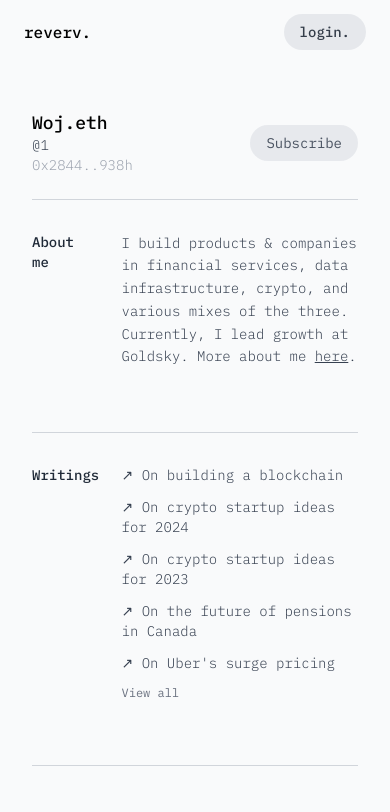
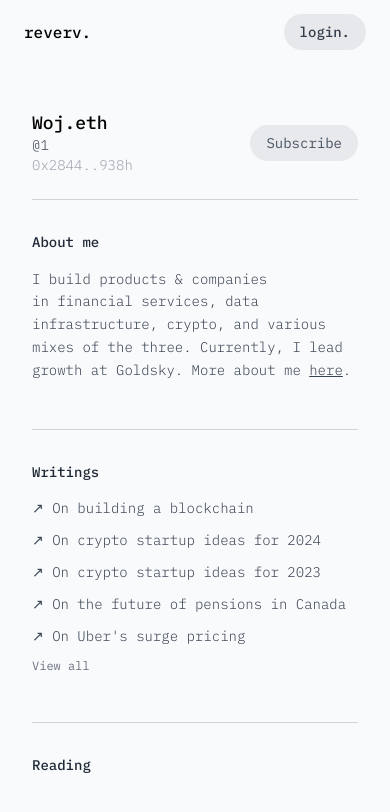
Before and after one commit to HugoSanchez/sugar, a Next.js app: page /profile/1 in a window 390 px wide. Shown: the top 812 px of the page. Built offline with nearby package versions, Linux system fonts and the light colour scheme; no server answers.

Commit message:
improved profile on mobile

```diff
--- a/src/app/profile/[handle]/page.tsx
+++ b/src/app/profile/[handle]/page.tsx
@@ -79,23 +79,34 @@ export default function ProfilePage() {
 
 	return (
 		<div className="w-full px-4 md:px-72 py-24">
+			{/* Profile Header - Always side by side */}
 			<div className="mb-6 flex flex-row">
 				<div className='flex flex-col w-1/4'>
 					<h1 className="text-lg font-medium leading-tight">Woj.eth</h1>
 					<h3 className="text-sm font-light text-gray-700">@{decodeURIComponent(handle as string)}</h3>
 					<p className="text-sm text-gray-400">0x2844..938h</p>
-
 				</div>
 				<div className='flex w-3/4 justify-end items-center'>
 					<Button text="Subscribe" />
 				</div>
 			</div>
-			<div className="space-y-16">
+
+			{/* Sections */}
+			<div className="space-y-12 md:space-y-16">
 				{sections.map((section) => (
-					<section key={section.title} className="grid grid-cols-4 gap-8 border-t border-gray-300 pt-8">
-						<p className="text-gray-800 text-sm font-medium">{section.title}</p>
-						<div className="col-span-3">
-							{section.content}
+					<section key={section.title} className="border-t border-gray-300 pt-8">
+						{/* Mobile: Stack vertically */}
+						<div className="block md:hidden">
+							<p className="text-gray-800 text-sm font-medium mb-4">{section.title}</p>
+							<div>{section.content}</div>
+						</div>
+
+						{/* Desktop: Grid layout */}
+						<div className="hidden md:grid md:grid-cols-4 md:gap-8">
+							<p className="text-gray-800 text-sm font-medium">{section.title}</p>
+							<div className="col-span-3">
+								{section.content}
+							</div>
 						</div>
 					</section>
 				))}
```
